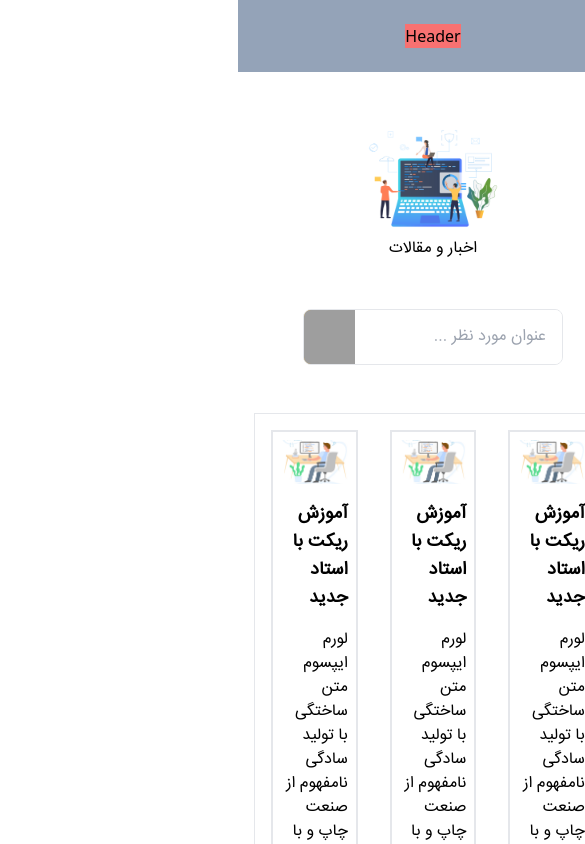
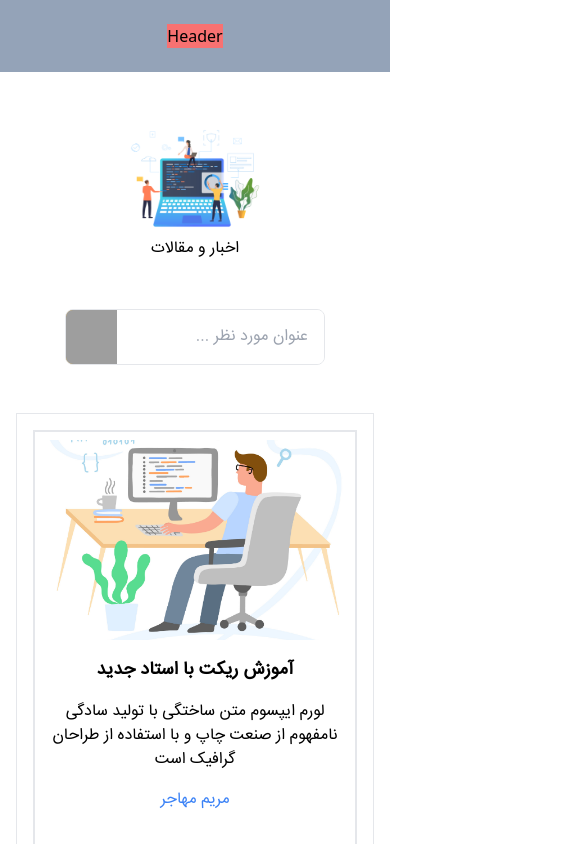
Before and after one commit to arefsalarieh/Educational-website, a React (Vite) app: page /NewsArticle in a window 390 px wide. Shown: the top 844 px of the page, 585 px wide, since content can reach past the window. Built offline with nearby package versions, Linux system fonts and the light colour scheme; grey boxes are pictures that could not be loaded.

Commit message:
NewsArticle responsive

```diff
--- a/src/components/News/SingleItem.jsx
+++ b/src/components/News/SingleItem.jsx
@@ -6,7 +6,7 @@ const SingleItem = ({pic , desc}) => {
         <img className='m-4 mx-auto sm:mx-0' src={pic}/>
         <p className='pl-8 pr-4 text-sm mt-6'>
             {desc}
-        <span><img className='sm:absolute w-8 mx-auto sm:mx-0 mt-2 left-6 bottom-2' src='./felesh.png'/></span>
+          <span><img className='sm:absolute w-8 mx-auto sm:mx-0 mt-2 left-6 bottom-2' src='./felesh.png'/></span>
         </p>
     </div>
   )
--- a/src/components/NewsArticleComponent/NewsArticleItem.jsx
+++ b/src/components/NewsArticleComponent/NewsArticleItem.jsx
@@ -1,13 +1,14 @@
 import React from 'react'
+
 
 const NewsArticleItem = ({title , desc , pic , teacher}) => {
   return (
-    <div className='w-1/3 text-right p-4 '>
-        <div className='border-2 p-2'>
+    <div className='sm:w-1/2 lg:w-1/3 relative sm:text-right p-4 '>
+        <div className='border-2 p-2 pb-8'>
             <img src={pic} alt="" />
             <h2 className='text-lg font-extrabold mt-4'>{title}</h2>
             <h5 className=' mt-4'>{desc} </h5>
-            <a className='mt-4 mr-80 text-blue-500'>{teacher} </a>
+            <a className='sm:absolute block mt-4 mx-auto sm:mx-0  left-8 bottom-6 text-blue-500'>{teacher} </a>
         </div>
 
     </div>
```
